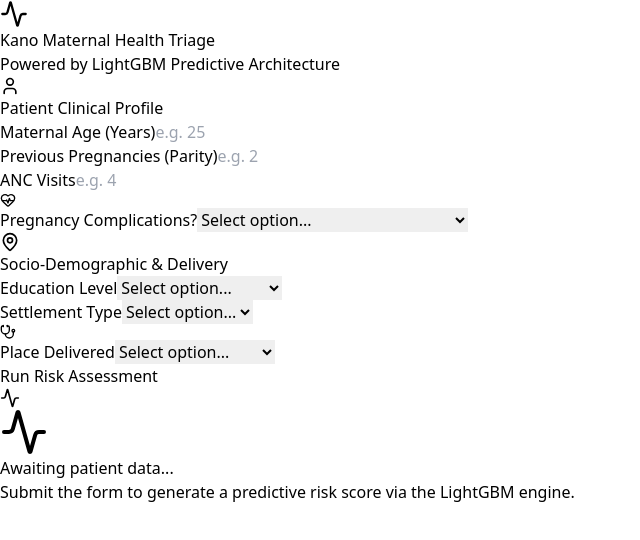
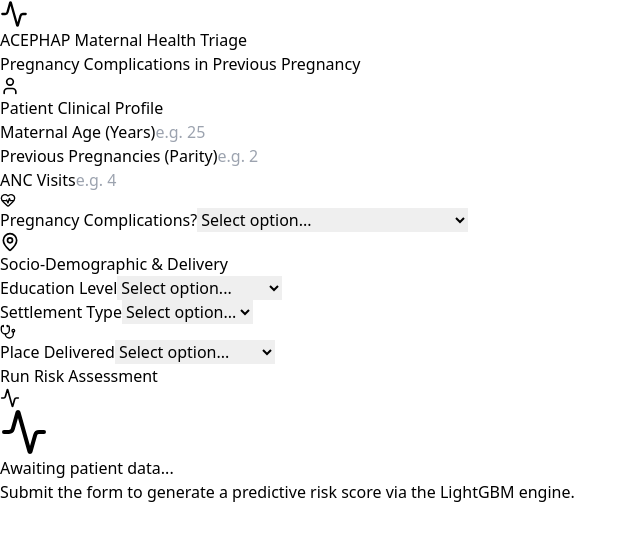
Before and after one commit to ahmad0906/triage-dashboard, a React (Vite) app: page / in a window 1280 px wide. Shown: the top 540 px of the page, without its empty margins (0-640 px from the left). Built offline with nearby package versions, Linux system fonts and the light colour scheme.

Commit message:
Update header text for maternal health triage application

```diff
--- a/src/App.jsx
+++ b/src/App.jsx
@@ -74,8 +74,8 @@ export default function App() {
             <Activity size={28} />
           </div>
           <div>
-            <h1 className="text-2xl font-bold text-slate-900">Kano Maternal Health Triage</h1>
-            <p className="text-sm text-slate-500 font-medium">Powered by LightGBM Predictive Architecture</p>
+            <h1 className="text-2xl font-bold text-slate-900">ACEPHAP Maternal Health Triage</h1>
+            <p className="text-sm text-slate-500 font-medium">Pregnancy Complications in Previous Pregnancy</p>
           </div>
         </header>
 
```
